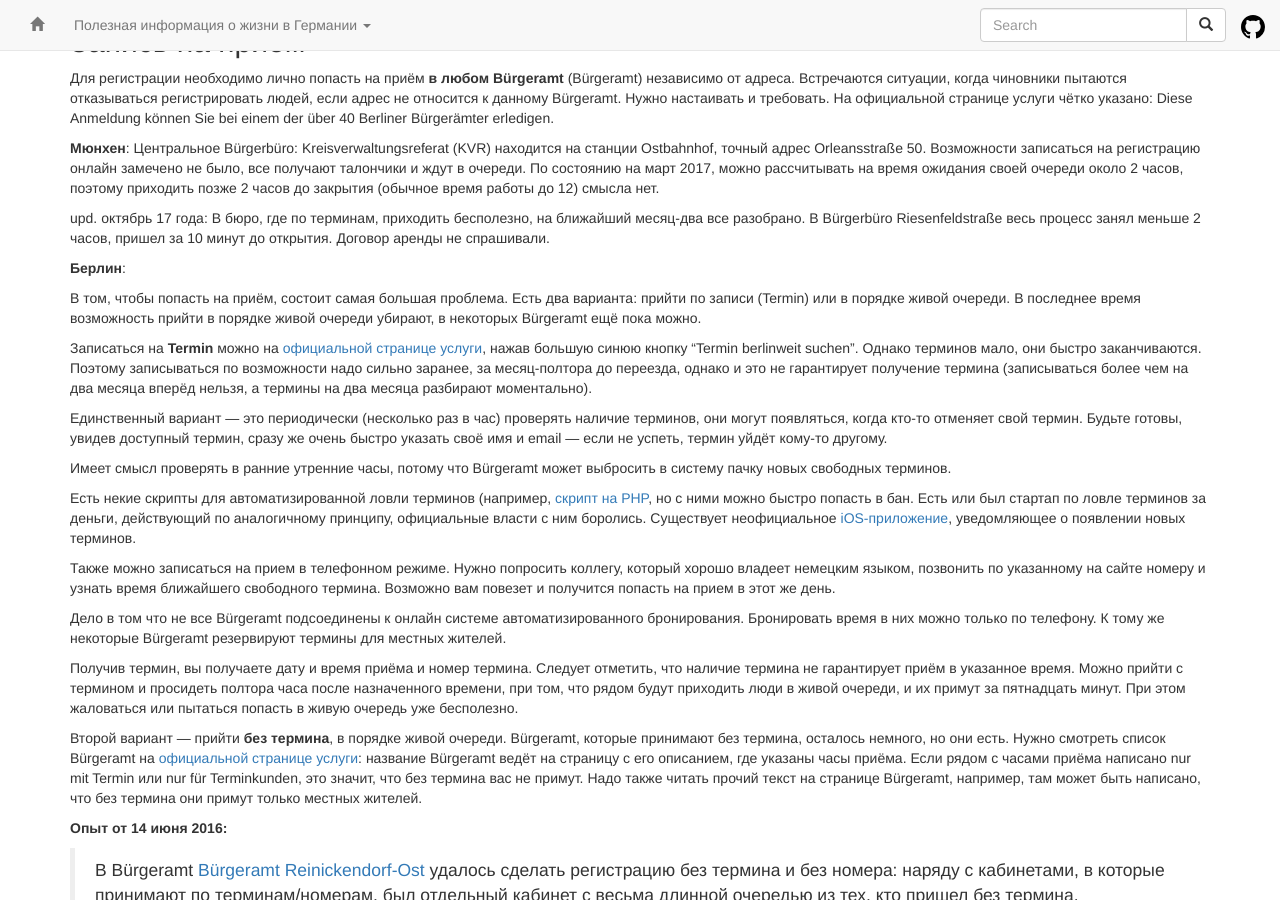
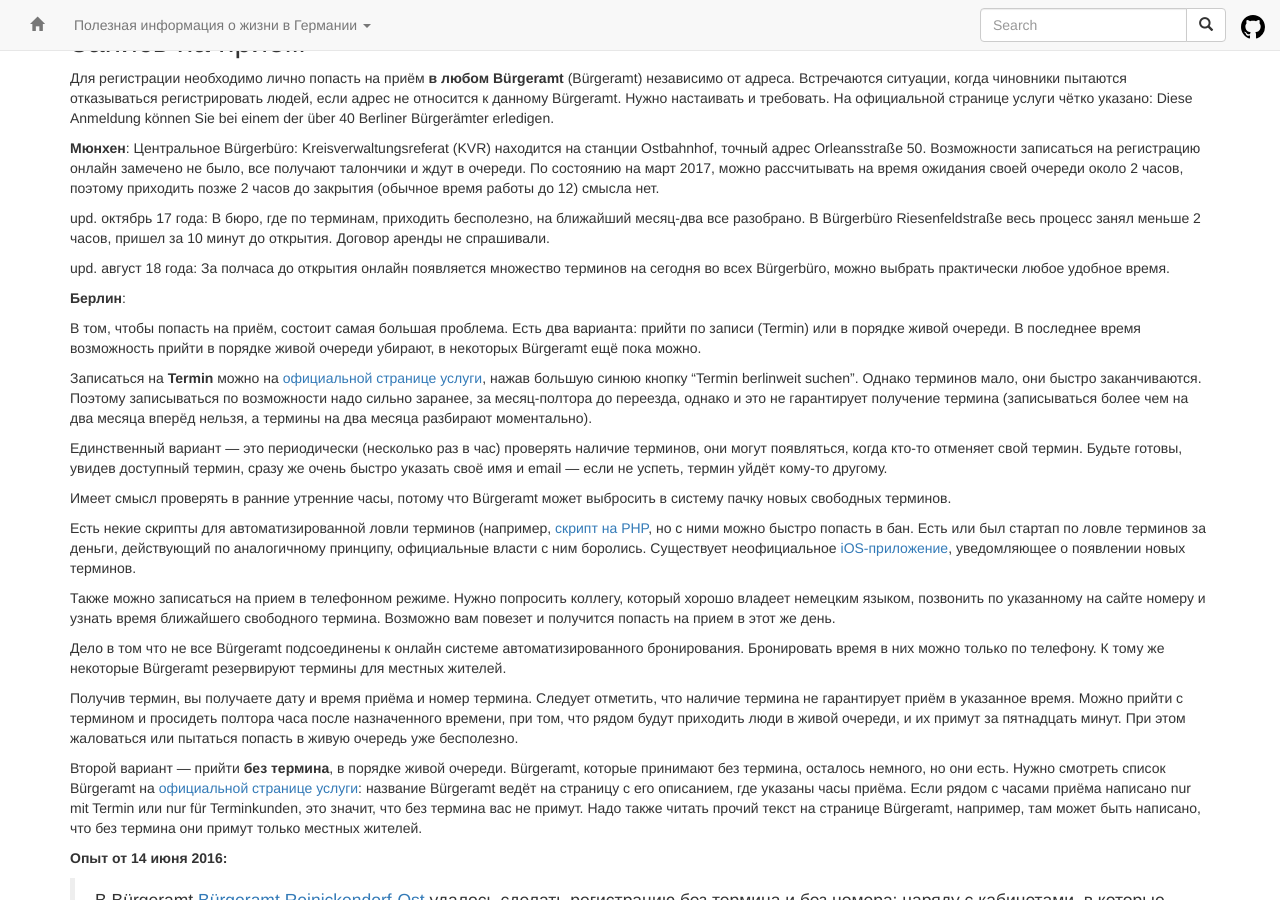
Before and after one commit to ru-de/faq, a Jekyll site: the page built from pages/Регистрация места жительства.md, in a window 1280 px wide and 900 px high, scrolled down 2046 px. Built offline with Jekyll 4.4.1, drawn with Linux system fonts in a browser that asks for light colours; nearby versions of some CDN libraries.

Commit message:
Travis #933: sync github pages

```diff
--- a/pages/Регистрация места жительства.md
+++ b/pages/Регистрация места жительства.md
@@ -91,6 +91,9 @@ upd. октябрь 17 года:
 В Bürgerbüro Riesenfeldstraße весь процесс занял меньше 2 часов, пришел за 10 минут до открытия.
 Договор аренды не спрашивали.
 
+upd. август 18 года:
+За полчаса до открытия онлайн появляется множество терминов на сегодня во всех Bürgerbüro, можно выбрать практически любое удобное время.
+
 **Берлин**:
 
 В том, чтобы попасть на приём, состоит самая большая проблема. Есть два варианта: прийти по записи (Termin) или в порядке живой очереди. В последнее время возможность прийти в порядке живой очереди убирают, в некоторых Bürgeramt ещё пока можно.
```
